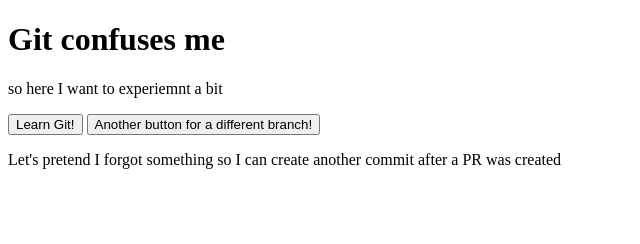
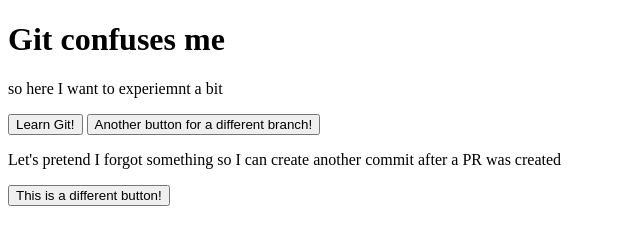
Before and after one commit to Franzi1005/git-trial-and-error, a plain HTML site: page index.html in a window 1280 px wide. Shown: the whole page, without its empty margins (0-640 px from the left). Drawn offline with Linux system fonts and the light colour scheme.

Commit message:
making some changes on 3rd branch

```diff
--- a/index.html
+++ b/index.html
@@ -12,5 +12,6 @@
   <button id="git-button">Another button for a different branch!</button>
 
   <p>Let's pretend I forgot something so I can create another commit after a PR was created</p>
+  <button id="git-button">This is a different button!</button>
 </body>
 </html>
--- /dev/null
+++ b/index.js
@@ -0,0 +1 @@
+// this does nothing yet
```
